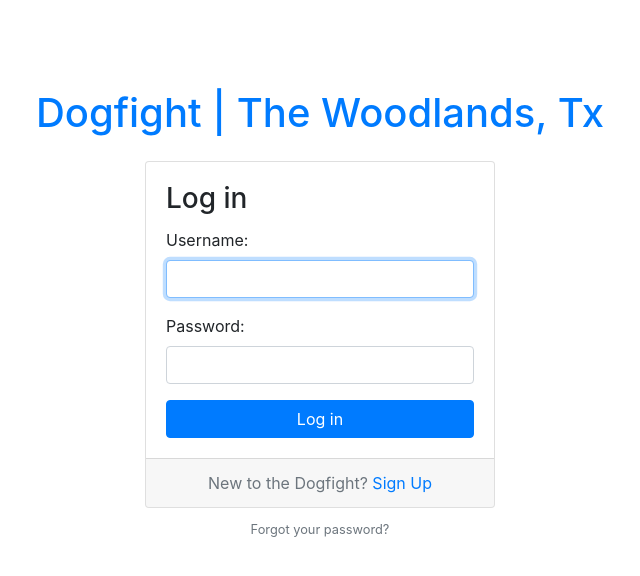
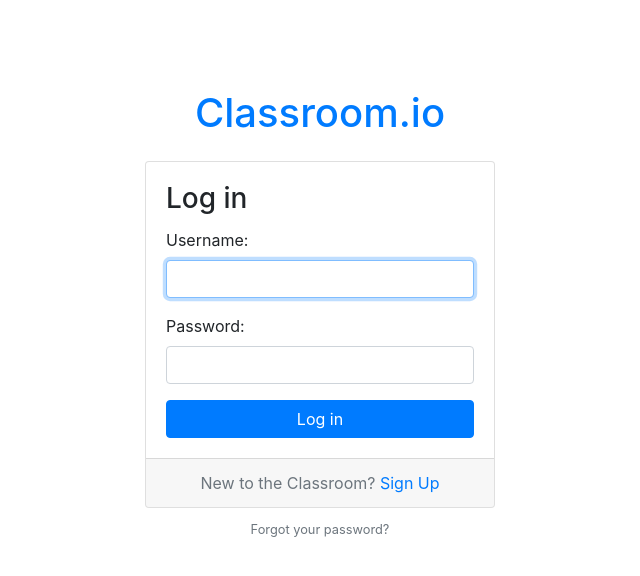
Before and after one commit to lucaskruk13/Classroom, a Django app: page /login/ in a window 1280 px wide. Shown: the top 576 px of the page, without its empty margins (320-960 px from the left). Run offline with Django 3.2, Linux system fonts and the light colour scheme; some libraries are stand-ins or nearby versions.

Commit message:
Fixed the Naming of the Signup Page

```diff
--- a/templates/accounts/auth/login.html
+++ b/templates/accounts/auth/login.html
@@ -35,7 +35,7 @@
     {% endif %}
 
     <h1 class="text-center logo my-4">
-        <a href="{% url 'feed' %}">Dogfight | The Woodlands, Tx</a>
+        <a href="{% url 'feed' %}">Classroom.io</a>
     </h1>
 
     <div class="row justify-content-center">
@@ -52,7 +52,7 @@
                 </div>
 
                 <div class="card-footer text-muted text-center">
-                    New to the Dogfight? <a href="{% url 'signup' %}">Sign Up</a>
+                    New to the Classroom? <a href="{% url 'signup' %}">Sign Up</a>
                 </div>
             </div>
 
```
